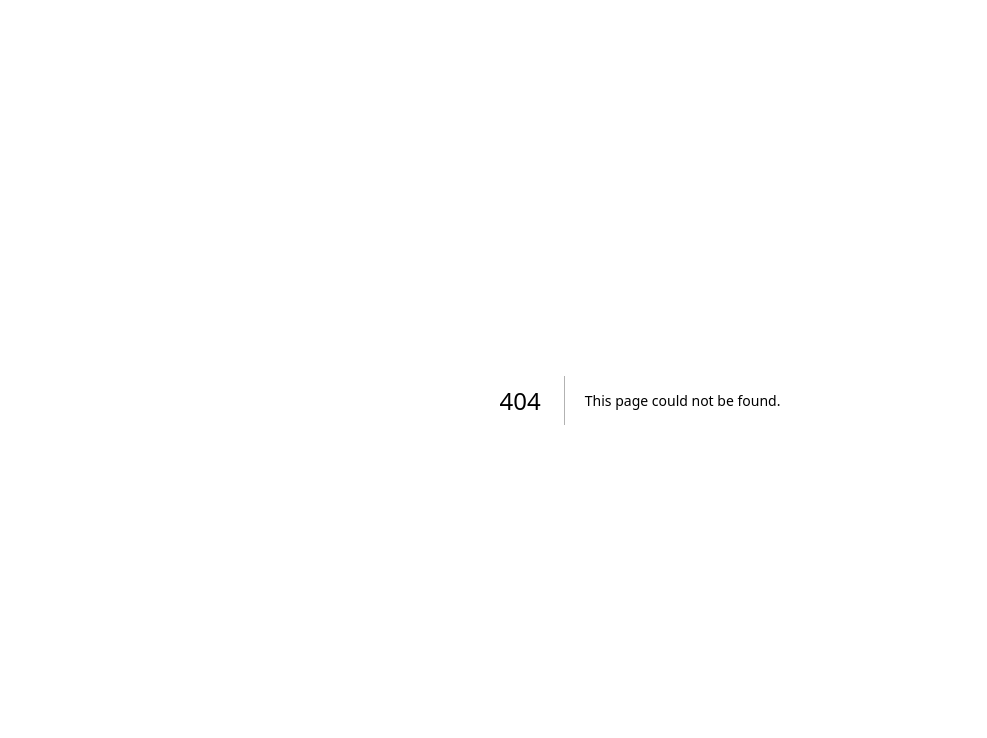
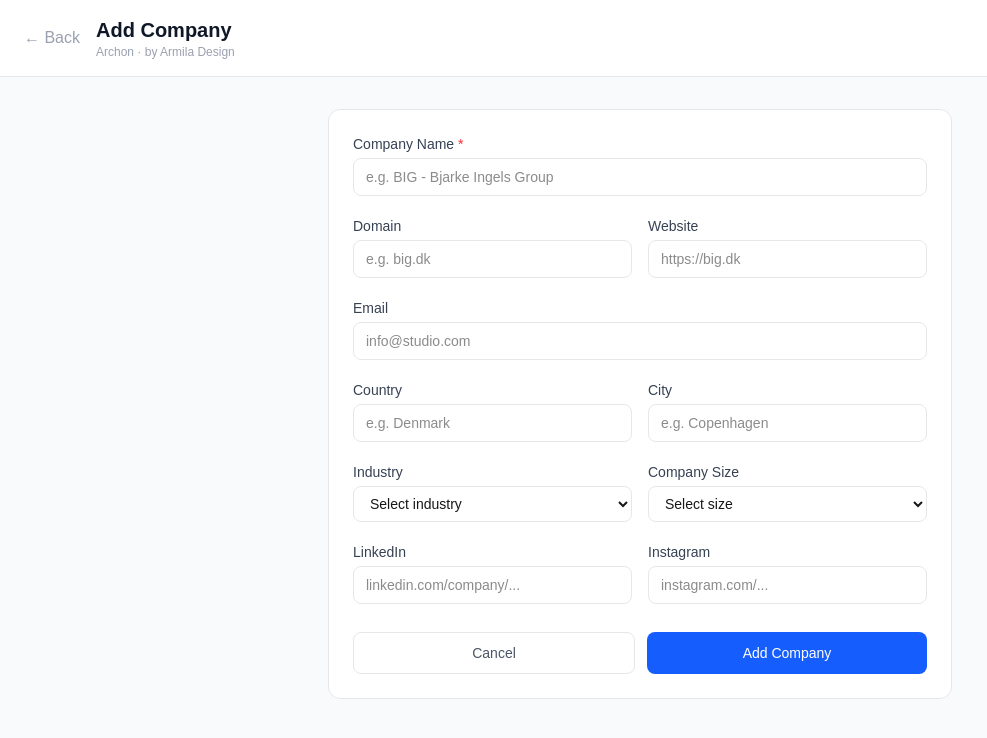
Before and after one commit to miladrostami9999-source/Archon, a Next.js app in the folder frontend/: page /add in a window 1280 px wide. Before the commit this address had no page. Shown: the top 738 px of the page, without its empty margins (0-987 px from the left). Built offline with nearby package versions, Linux system fonts and the light colour scheme.

Commit message:
Phase 1 — Add Company page complete

```diff
--- /dev/null
+++ b/frontend/app/add/page.tsx
@@ -0,0 +1,227 @@
+'use client'
+import { useState } from 'react'
+import axios from 'axios'
+import { useRouter } from 'next/navigation'
+
+const API = 'http://localhost:8000'
+
+export default function AddCompany() {
+  const router = useRouter()
+  const [loading, setLoading] = useState(false)
+  const [error, setError] = useState('')
+  const [form, setForm] = useState({
+    name: '',
+    domain: '',
+    website: '',
+    email: '',
+    country: '',
+    city: '',
+    industry: '',
+    company_size: '',
+    instagram: '',
+    linkedin: '',
+  })
+
+  const handleChange = (e: React.ChangeEvent<HTMLInputElement | HTMLSelectElement>) => {
+    setForm({ ...form, [e.target.name]: e.target.value })
+  }
+
+  const handleSubmit = async () => {
+    if (!form.name) {
+      setError('Company name is required')
+      return
+    }
+    setLoading(true)
+    setError('')
+    try {
+      await axios.post(`${API}/companies/`, form)
+      router.push('/')
+    } catch (e: any) {
+      setError(e.response?.data?.detail || 'Something went wrong')
+    }
+    setLoading(false)
+  }
+
+  return (
+    <div className="min-h-screen bg-gray-50">
+      {/* HEADER */}
+      <div className="bg-white border-b border-gray-200 px-6 py-4 flex items-center gap-4">
+        <button
+          onClick={() => router.push('/')}
+          className="text-gray-400 hover:text-gray-600 transition"
+        >
+          ← Back
+        </button>
+        <div>
+          <h1 className="text-xl font-semibold text-gray-900">Add Company</h1>
+          <p className="text-xs text-gray-400">Archon · by Armila Design</p>
+        </div>
+      </div>
+
+      {/* FORM */}
+      <div className="max-w-2xl mx-auto px-6 py-8">
+        <div className="bg-white rounded-xl border border-gray-200 p-6 space-y-5">
+
+          {error && (
+            <div className="bg-red-50 border border-red-200 text-red-600 text-sm px-4 py-3 rounded-lg">
+              {error}
+            </div>
+          )}
+
+          {/* Name */}
+          <div>
+            <label className="block text-sm font-medium text-gray-700 mb-1">
+              Company Name <span className="text-red-500">*</span>
+            </label>
+            <input
+              name="name"
+              value={form.name}
+              onChange={handleChange}
+              placeholder="e.g. BIG - Bjarke Ingels Group"
+              className="w-full border border-gray-200 rounded-lg px-3 py-2 text-sm focus:outline-none focus:ring-2 focus:ring-blue-500"
+            />
+          </div>
+
+          {/* Domain + Website */}
+          <div className="grid grid-cols-2 gap-4">
+            <div>
+              <label className="block text-sm font-medium text-gray-700 mb-1">Domain</label>
+              <input
+                name="domain"
+                value={form.domain}
+                onChange={handleChange}
+                placeholder="e.g. big.dk"
+                className="w-full border border-gray-200 rounded-lg px-3 py-2 text-sm focus:outline-none focus:ring-2 focus:ring-blue-500"
+              />
+            </div>
+            <div>
+              <label className="block text-sm font-medium text-gray-700 mb-1">Website</label>
+              <input
+                name="website"
+                value={form.website}
+                onChange={handleChange}
+                placeholder="https://big.dk"
+                className="w-full border border-gray-200 rounded-lg px-3 py-2 text-sm focus:outline-none focus:ring-2 focus:ring-blue-500"
+              />
+            </div>
+          </div>
+
+          {/* Email */}
+          <div>
+            <label className="block text-sm font-medium text-gray-700 mb-1">Email</label>
+            <input
+              name="email"
+              value={form.email}
+              onChange={handleChange}
+              placeholder="info@studio.com"
+              className="w-full border border-gray-200 rounded-lg px-3 py-2 text-sm focus:outline-none focus:ring-2 focus:ring-blue-500"
+            />
+          </div>
+
+          {/* Country + City */}
+          <div className="grid grid-cols-2 gap-4">
+            <div>
+              <label className="block text-sm font-medium text-gray-700 mb-1">Country</label>
+              <input
+                name="country"
+                value={form.country}
+                onChange={handleChange}
+                placeholder="e.g. Denmark"
+                className="w-full border border-gray-200 rounded-lg px-3 py-2 text-sm focus:outline-none focus:ring-2 focus:ring-blue-500"
+              />
+            </div>
+            <div>
+              <label className="block text-sm font-medium text-gray-700 mb-1">City</label>
+              <input
+                name="city"
+                value={form.city}
+                onChange={handleChange}
+                placeholder="e.g. Copenhagen"
+                className="w-full border border-gray-200 rounded-lg px-3 py-2 text-sm focus:outline-none focus:ring-2 focus:ring-blue-500"
+              />
+            </div>
+          </div>
+
+          {/* Industry + Size */}
+          <div className="grid grid-cols-2 gap-4">
+            <div>
+              <label className="block text-sm font-medium text-gray-700 mb-1">Industry</label>
+              <select
+                name="industry"
+                value={form.industry}
+                onChange={handleChange}
+                className="w-full border border-gray-200 rounded-lg px-3 py-2 text-sm focus:outline-none focus:ring-2 focus:ring-blue-500"
+              >
+                <option value="">Select industry</option>
+                <option>Architecture</option>
+                <option>CGI</option>
+                <option>Visualization</option>
+                <option>Interior Design</option>
+                <option>Real Estate</option>
+                <option>Animation</option>
+                <option>Render Farm</option>
+              </select>
+            </div>
+            <div>
+              <label className="block text-sm font-medium text-gray-700 mb-1">Company Size</label>
+              <select
+                name="company_size"
+                value={form.company_size}
+                onChange={handleChange}
+                className="w-full border border-gray-200 rounded-lg px-3 py-2 text-sm focus:outline-none focus:ring-2 focus:ring-blue-500"
+              >
+                <option value="">Select size</option>
+                <option value="solo">Solo (1)</option>
+                <option value="small">Small (2–20)</option>
+                <option value="medium">Medium (21–100)</option>
+                <option value="large">Large (100+)</option>
+              </select>
+            </div>
+          </div>
+
+          {/* LinkedIn + Instagram */}
+          <div className="grid grid-cols-2 gap-4">
+            <div>
+              <label className="block text-sm font-medium text-gray-700 mb-1">LinkedIn</label>
+              <input
+                name="linkedin"
+                value={form.linkedin}
+                onChange={handleChange}
+                placeholder="linkedin.com/company/..."
+                className="w-full border border-gray-200 rounded-lg px-3 py-2 text-sm focus:outline-none focus:ring-2 focus:ring-blue-500"
+              />
+            </div>
+            <div>
+              <label className="block text-sm font-medium text-gray-700 mb-1">Instagram</label>
+              <input
+                name="instagram"
+                value={form.instagram}
+                onChange={handleChange}
+                placeholder="instagram.com/..."
+                className="w-full border border-gray-200 rounded-lg px-3 py-2 text-sm focus:outline-none focus:ring-2 focus:ring-blue-500"
+              />
+            </div>
+          </div>
+
+          {/* SUBMIT */}
+          <div className="pt-2 flex gap-3">
+            <button
+              onClick={() => router.push('/')}
+              className="flex-1 border border-gray-200 text-gray-600 text-sm py-2.5 rounded-lg hover:bg-gray-50 transition"
+            >
+              Cancel
+            </button>
+            <button
+              onClick={handleSubmit}
+              disabled={loading}
+              className="flex-1 bg-blue-600 text-white text-sm py-2.5 rounded-lg hover:bg-blue-700 transition disabled:opacity-50"
+            >
+              {loading ? 'Saving...' : 'Add Company'}
+            </button>
+          </div>
+
+        </div>
+      </div>
+    </div>
+  )
+}
```
